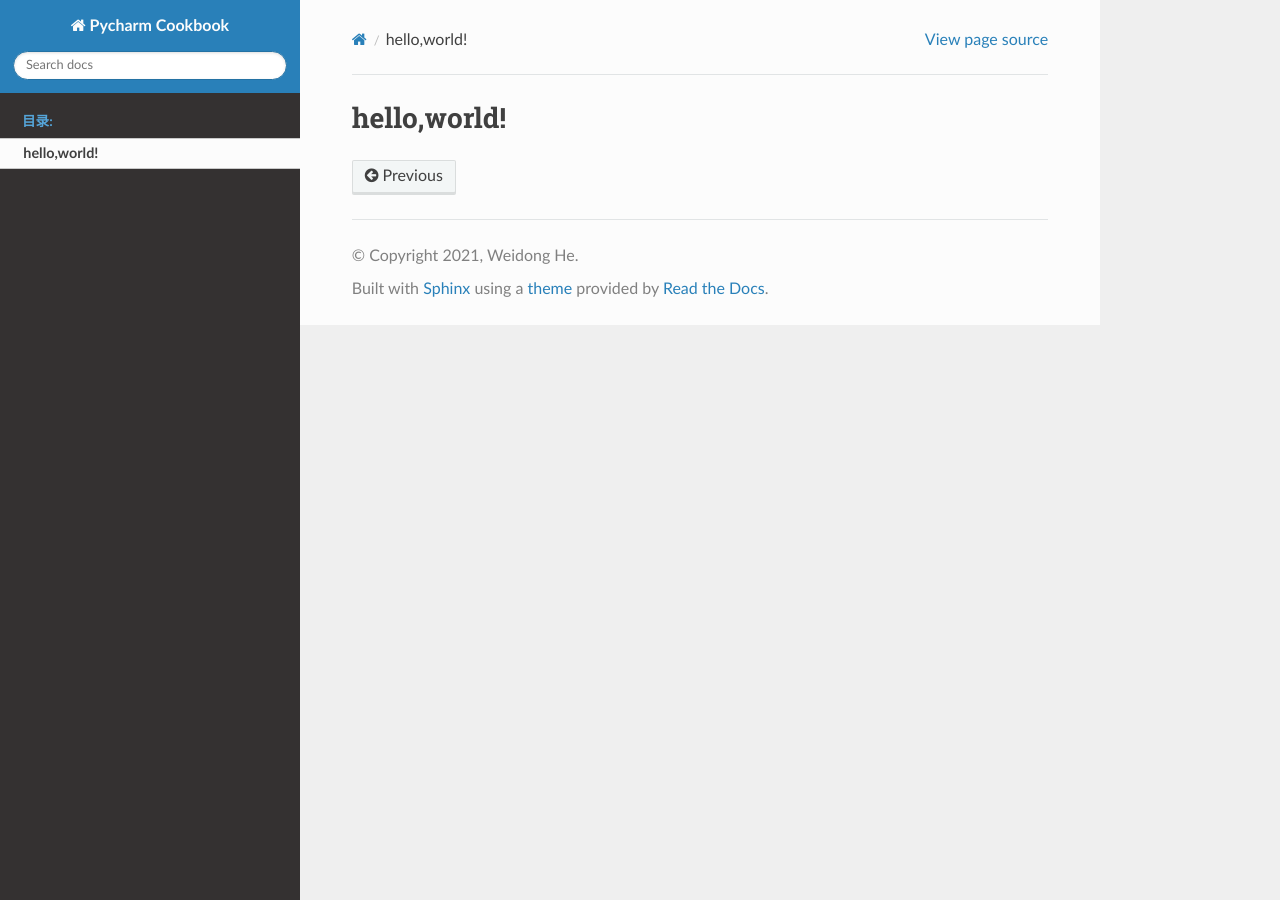
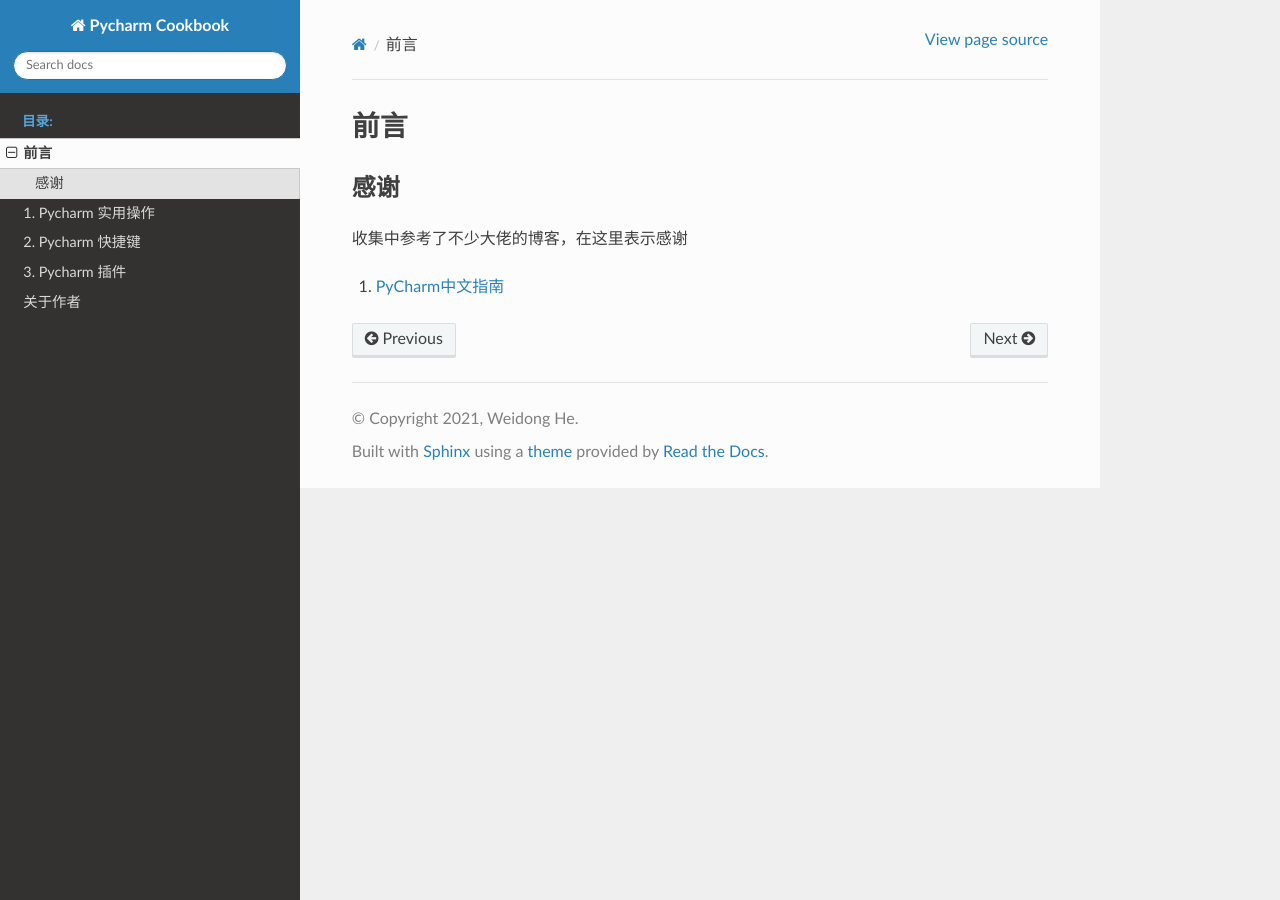
Before and after one commit to githwd2016/pycharm-tips, a Sphinx documentation site: the page built from source/preface.rst, in a window 1280 px wide. Built offline with Sphinx 7.4.7 and the Read the Docs theme 2.0.0, drawn with Linux system fonts in a browser that asks for light colours; pages that are not in the unit, such as notebooks, are missing from menus.

```diff
--- a/source/index.rst
+++ b/source/index.rst
@@ -3,7 +3,7 @@
    You can adapt this file completely to your liking, but it should at least
    contain the root `toctree` directive.
 
-Pycharm Cookbook
+Pycharm 实用技巧
 ============================================
 
 .. toctree::
--- a/source/preface.rst
+++ b/source/preface.rst
@@ -1,2 +1,11 @@
-hello,world!
-===========
+==================================
+前言
+==================================
+----------------------------------
+感谢
+----------------------------------
+收集中参考了不少大佬的博客，在这里表示感谢
+
+1.  `PyCharm中文指南`_
+
+.. _PyCharm中文指南: http://pycharm.iswbm.com/zh_CN/latest/index.html
```
Also changed, not shown: other parts of source/index.rst (+3 -1 lines), README.md (+2 -2 lines), source/aboutme.rst (added, +9 -0 lines), source/keymap.rst (added, +18 -0 lines), source/plugin.rst (added, +18 -0 lines), source/tips.rst (added, +18 -0 lines), source/tips/c01.rst (added, +16 -0 lines).
